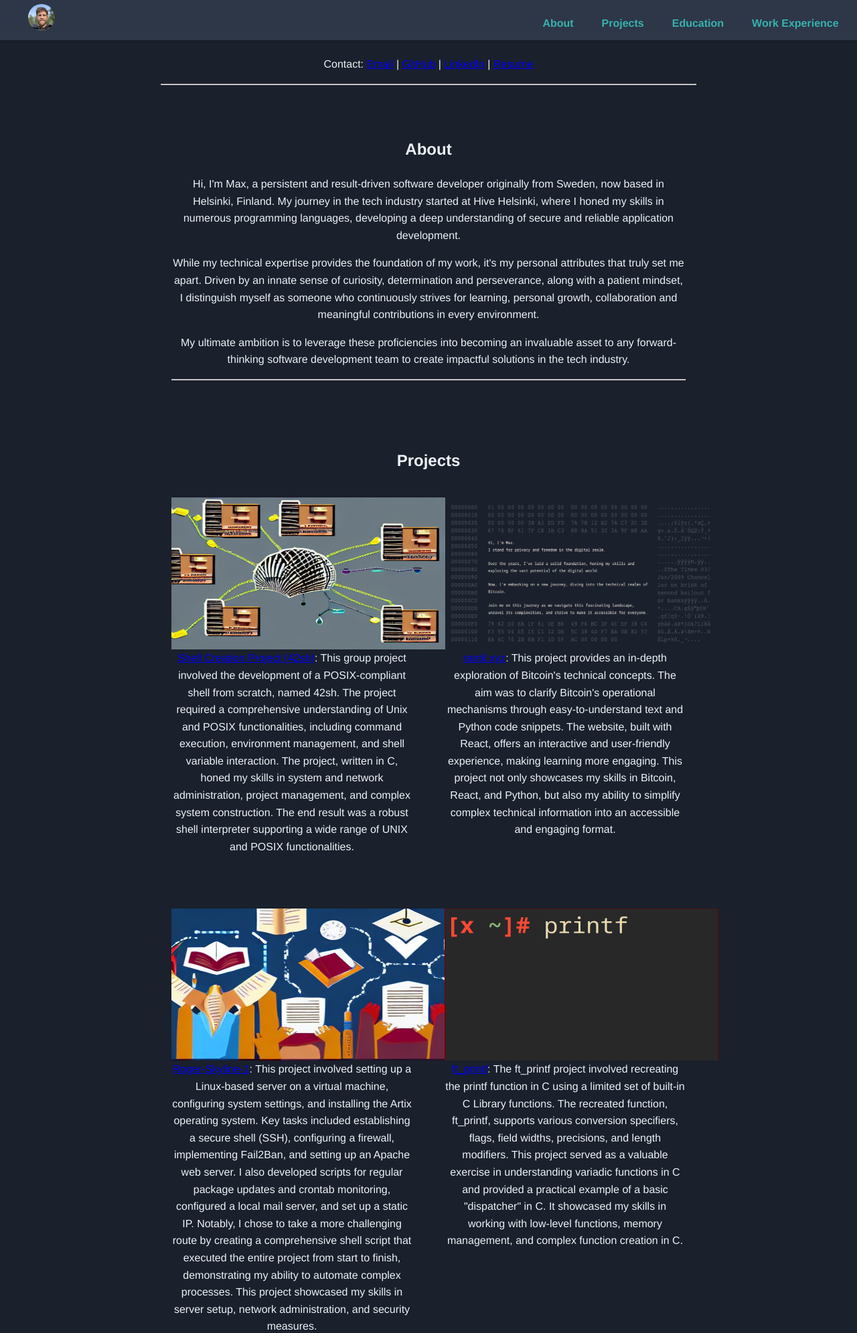
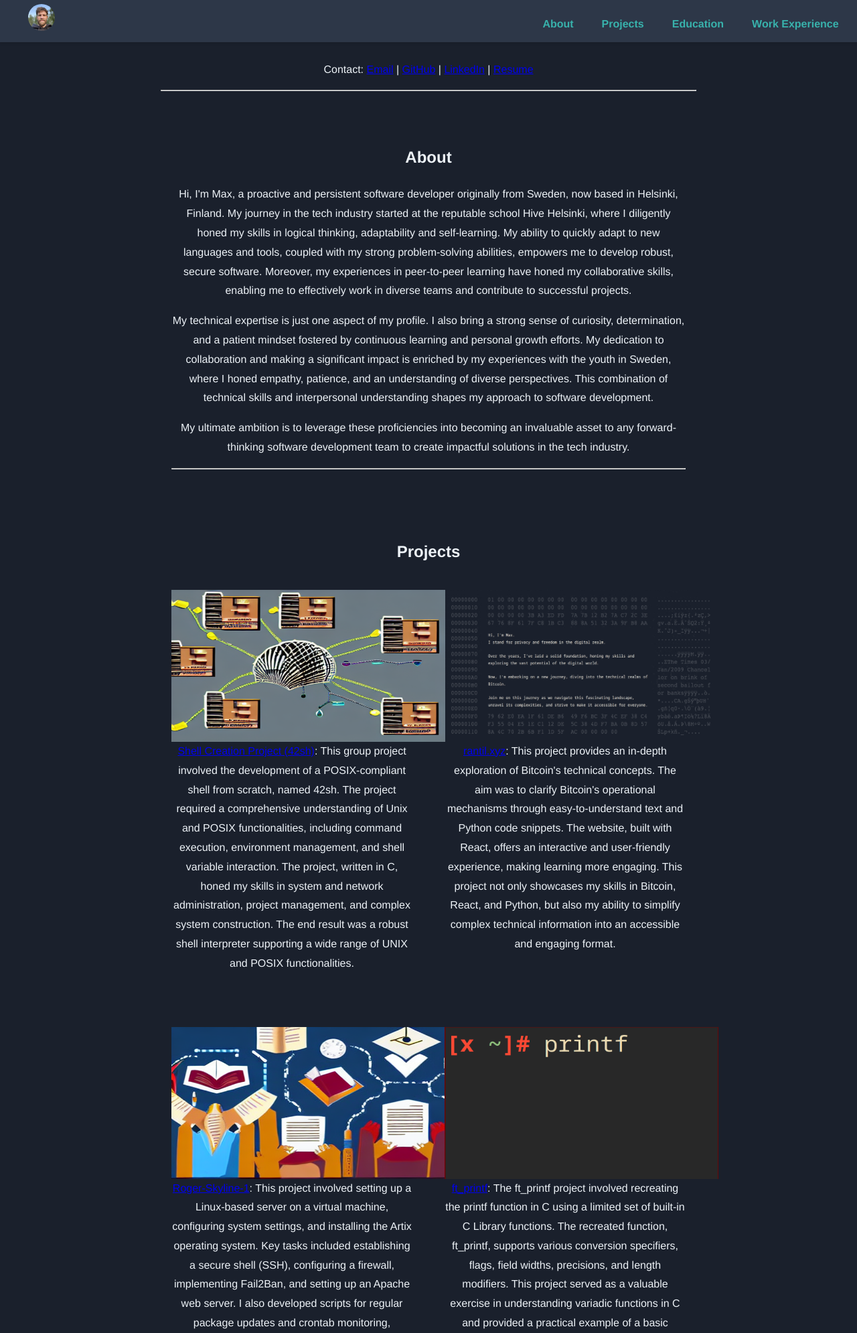
Before and after one commit to maxrantil/maxrantil.github.io, a PHP site: page / in a window 1280 px wide. Shown: the top 1991 px of the page at 67% size. Run offline with PHP 8.4, Linux system fonts and the light colour scheme.

Commit message:
updated about text

```diff
--- a/index.html
+++ b/index.html
@@ -52,15 +52,17 @@
         <div id="about">
           <!-- <img src="./images/about.png" alt="about image" class="section-image"> -->
           <h2>About</h2>
-          <p>Hi, I'm Max, a persistent and result-driven software developer originally from Sweden, now based in
-            Helsinki, Finland. My journey in the tech industry started at Hive Helsinki, where I honed my skills in
-            numerous
-            programming languages, developing a deep understanding of secure and reliable application development.</p>
-          <p>While my technical expertise provides the foundation of my work, it's my personal attributes that truly set
-            me apart. Driven by an innate sense of curiosity, determination and perseverance, along with a patient
-            mindset,
-            I distinguish myself as someone who continuously strives for learning, personal growth, collaboration and
-            meaningful contributions in every environment.</p>
+          <p>Hi, I'm Max, a proactive and persistent software developer originally from Sweden, now based in Helsinki,
+            Finland. My journey in the tech industry started at the reputable school Hive Helsinki, where I diligently
+            honed my skills in logical thinking, adaptability and self-learning. My ability to quickly adapt to new
+            languages and tools, coupled with my strong problem-solving abilities, empowers me to develop robust, secure
+            software. Moreover, my experiences in peer-to-peer learning have honed my collaborative skills, enabling me
+            to effectively work in diverse teams and contribute to successful projects.
+          <p>My technical expertise is just one aspect of my profile. I also bring a strong sense of curiosity,
+            determination, and a patient mindset fostered by continuous learning and personal growth efforts. My
+            dedication to collaboration and making a significant impact is enriched by my experiences with the youth in
+            Sweden, where I honed empathy, patience, and an understanding of diverse perspectives. This combination of
+            technical skills and interpersonal understanding shapes my approach to software development.</p>
           <p>My ultimate ambition is to leverage these proficiencies into becoming an invaluable asset to any
             forward-thinking software development team to create impactful solutions in the tech industry.</p>
         </div>
--- a/styles.css
+++ b/styles.css
@@ -1,9 +1,9 @@
 :root {
-  --color-bg-variant: #1A202C; /* Changed for better contrast */
-  --color-primary: #2D3748; /* Changed for better contrast */
-  --color-font: #EDF2F7; /* Changed for better contrast */
-  --color-link: #38B2AC; /* Changed for better contrast */
-  --color-link-hover: #2C7A7B; /* Changed for better contrast */
+  --color-bg-variant: #1A202C;
+  --color-primary: #2D3748;
+  --color-font: #EDF2F7;
+  --color-link: #38B2AC;
+  --color-link-hover: #2C7A7B;
   --color-link-focus: #2C7A7B;
   --font-size-base: 1rem; /* 16px */
   --font-size-large: 2rem; /* 32px */
@@ -22,7 +22,7 @@ body {
   align-items: center;
   background-color: var(--color-bg-variant);
   color: var(--color-font);
-  line-height: 1.6; /* Added for better readability */
+  line-height: 1.8;
 }
 
 header {
```
